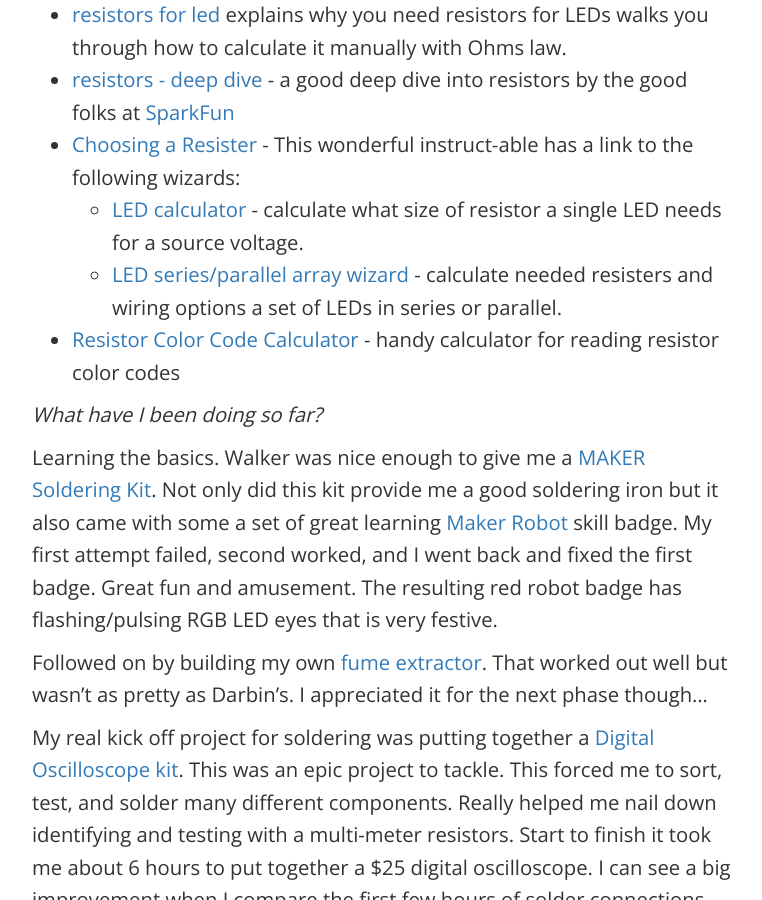
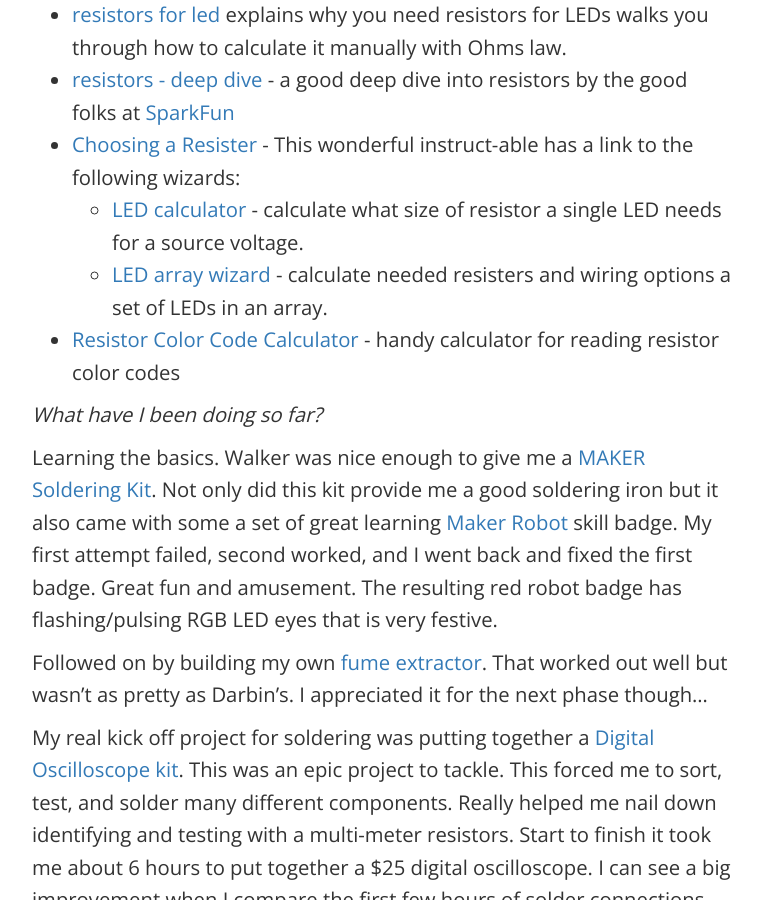
Before and after one commit to dayne/dayne.github.com, a Jekyll site: the page built from _posts/2017-01-28-hardware_hacking.md, in a window 1280 px wide and 900 px high, scrolled down 581 px. Shown: the whole window, without its empty margins (258-1020 px from the left). Built offline with Jekyll 4.4.1, drawn with Linux system fonts in a browser that asks for light colours; nearby versions of some CDN libraries; Markdown is read by kramdown in place of the engine named in the settings.

Commit message:
fixing url

```diff
--- a/_posts/2017-01-28-hardware_hacking.md
+++ b/_posts/2017-01-28-hardware_hacking.md
@@ -15,7 +15,7 @@
 * [resistors - deep dive](https://learn.sparkfun.com/tutorials/resistors) - a good deep dive into resistors by the good folks at [SparkFun](sparkfun.com)
 * [Choosing a Resister](http://www.instructables.com/id/Choosing-The-Resistor-To-Use-With-LEDs/) - This wonderful instruct-able has a link to the following wizards:
   * [LED calculator](http://led.linear1.org/1led.wiz) - calculate what size of resistor a single LED needs for a source voltage.
-  * [LED series/parallel array wizard](http://led.linear1.org/1led.wiz) - calculate needed resisters and wiring options a set of LEDs in series or parallel.
+  * [LED array wizard](http://ledcalculator.net/) - calculate needed resisters and wiring options a set of LEDs in an array.
 * [Resistor Color Code Calculator](http://www.allaboutcircuits.com/tools/resistor-color-code-calculator/) - handy calculator for reading resistor color codes
 
 _What have I been doing so far?_
```
Also changed, not shown: random/diagrams/dayne_shapes.graffle/image2.png (added), random/diagrams/dayne_shapes.graffle/image3.png (added), 2 other files.
